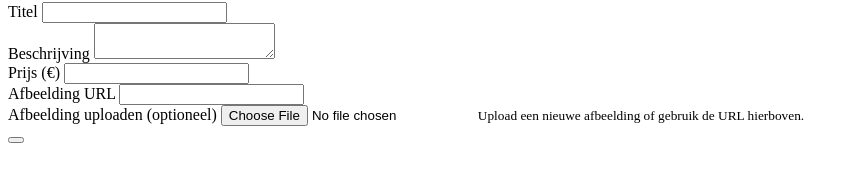
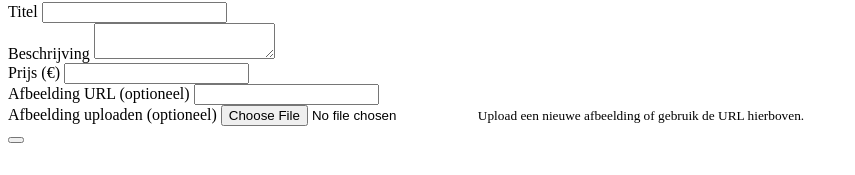
Before and after one commit to koolbear-oss/geboortelijst, a website with bundled scripts: page admin.html in a window 1280 px wide. Shown: the part 222-397 px from the top of the page, without its empty margins (0-855 px from the left). Built offline with nearby package versions, Linux system fonts and the light colour scheme; a script that the page names is missing.

Commit message:
typfout admin

```diff
--- a/admin.html
+++ b/admin.html
@@ -45,7 +45,7 @@
                     <input type="number" id="price" step="0.01" required>
                 </div>
                 <div class="form-group">
-                    <label for="image_url">Afbeelding URL</label>
+                    <label for="image_url">Afbeelding URL (optioneel)</label>
                     <input type="url" id="image_url">
                 </div>
                 <div class="form-group">
```
